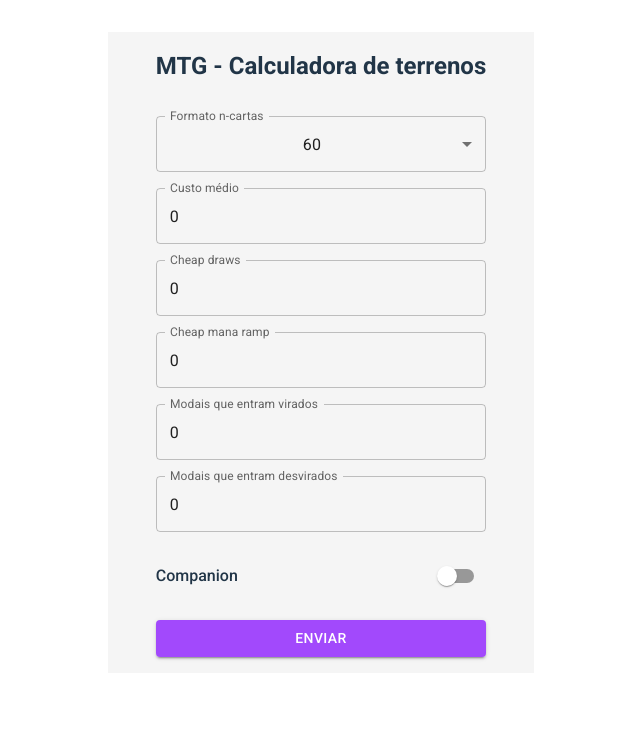
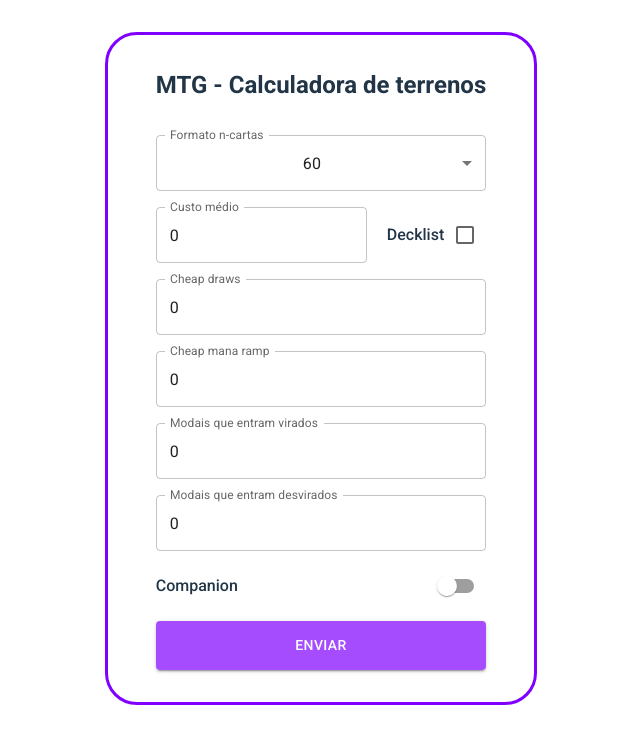
Before and after one commit to rafaelcf03/mtg-land-count, a React (Vite) app: page / in a window 1280 px wide. Shown: the top 744 px of the page, without its empty margins (319-959 px from the left). Built offline with nearby package versions, Linux system fonts and the light colour scheme.

Commit message:
feat: added deck list field and calculate avg mana value automatically

```diff
--- a/src/App.css
+++ b/src/App.css
@@ -36,15 +36,20 @@
 
 .main-body {
   margin: 0 auto;
-  height: max-content;
-  background-color: whitesmoke;
-  padding: 1rem 3rem;
+  height: auto;
+  width: auto;
+  border: solid 3px #7f00ff;
+  border-radius: 2rem;
+  background-color: white;
+  padding: 2rem 3rem;
 }
 
 .form {
   display: flex;
   flex-direction: column;
-  gap: 1em;
+  gap: 1rem;
+
+  /* justify-self: center; */
 }
 
 .switch-label {
@@ -54,8 +59,22 @@
   justify-content: space-between;
 }
 
+.decklist-label {
+  display: flex;
+  flex-direction: row;
+  align-items: center;
+}
+
+.decklist-section {
+  display: flex;
+  flex-direction: row;
+  align-items: center;
+  justify-content: space-between;
+}
+
 .text {
   font-weight: 500;
+  margin: 0;
 }
 
 .div-header {
--- a/src/App.tsx
+++ b/src/App.tsx
@@ -1,6 +1,7 @@
 import { useForm, SubmitHandler, Controller } from "react-hook-form";
 import {
   Button,
+  Checkbox,
   MenuItem,
   Switch,
   TextField,
@@ -11,10 +12,14 @@
 import "./App.css";
 import { theme } from "./themes/theme-config";
 import Header from "./components/Header";
+import api from "./providers/mtg-api";
+import { useState } from "react";
 
 const schema = z.object({
   nCardDeck: z.number(),
   avgManaValue: z.number(),
+  deckList: z.string(),
+  deckListBool: z.boolean(),
   nCheapDraw: z.number().int(),
   nCheapManaRamp: z.number().int(),
   nNonMythicLand: z.number().int(),
@@ -26,16 +31,20 @@
 
 function App() {
   const nCardDeckOptions = [60, 80, 99];
+  //const [totalManaCost, setTotalManaCost] = useState(0);
 
   const {
     handleSubmit,
     control,
     setValue,
+    watch,
     formState: { isSubmitting },
   } = useForm<FormFields>({
     defaultValues: {
       nCardDeck: 60,
       avgManaValue: 0,
+      deckList: "",
+      deckListBool: false,
       nCheapDraw: 0,
       nCheapManaRamp: 0,
       nNonMythicLand: 0,
@@ -44,6 +53,8 @@
     },
     resolver: zodResolver(schema),
   });
+
+  const isDecklistChecked = watch("deckListBool");
 
   const calculateLandCount = (data: FormFields): number => {
     let landCount = 0;
@@ -72,7 +83,7 @@
         data.nMythicLand * 0.74;
     }
 
-    return landCount;
+    return parseFloat(landCount.toFixed(2));
   };
 
   const onSubmit: SubmitHandler<FormFields> = async (data: FormFields) => {
@@ -88,10 +99,53 @@
     }
   };
 
+  const processDeckListString = async (decklist: string) => {
+    let cardsCMC: any[] = [];
+
+    const array = decklist.split("\n");
+
+    const cardNames = array.map((card) =>
+      card
+        .trim()
+        .replace(
+          /^\d+\s+([a-zA-Z0-9\s,\'\-\//]+)(?:\s+\([A-Za-z0-9]+\)\s+\d+)?$/,
+          "$1"
+        )
+    );
+
+    console.log(cardNames);
+
+    if (cardNames.length > 1) {
+      const requests = cardNames.map(async (card) => {
+        const formatedString = card
+          .toLowerCase()
+          .replace(/\s*\/\/\s*/g, " ")
+          .replace(/[\s,]+/g, "+");
+
+        const response = await api.get(`/cards/named?fuzzy=${formatedString}`);
+
+        return response.data.cmc;
+      });
+
+      cardsCMC = await Promise.all(requests);
+      console.log(cardsCMC);
+
+      // Calcula o total
+      const total = cardsCMC.reduce((acc, item) => acc + item, 0);
+      console.log("Total:", total);
+
+      // Calcula a média
+      const average = (total / cardsCMC.length).toFixed(2);
+      console.log("Média de CMC:", average);
+      setValue("avgManaValue", parseFloat(average));
+    }
+  };
+
   return (
     <ThemeProvider theme={theme}>
       <main className="main-body">
         <Header />
+
         <form noValidate onSubmit={handleSubmit(onSubmit)} className="form">
           <Controller
             control={control}
@@ -116,6 +170,7 @@
             )}
           />
 
+          <section className="decklist-section">
             <Controller
               control={control}
               name="avgManaValue"
@@ -131,6 +186,46 @@
                 />
               )}
             />
+
+            <label className="decklist-label">
+              <p className="text">Decklist</p>
+              <Controller
+                control={control}
+                name="deckListBool"
+                defaultValue={false}
+                render={({ field: { onChange, value } }) => (
+                  <Checkbox
+                    onChange={() => {
+                      onChange(!value);
+                    }}
+                    checked={value}
+                    color="violet"
+                  />
+                )}
+              />
+            </label>
+          </section>
+
+          {isDecklistChecked && (
+            <Controller
+              control={control}
+              name="deckList"
+              render={({ field: { onChange, value } }) => (
+                <TextField
+                  type="text"
+                  label="Lista de cartas"
+                  variant="outlined"
+                  multiline
+                  rows={4}
+                  onChange={(e) => {
+                    onChange(e.target.value);
+                    processDeckListString(e.target.value);
+                  }}
+                  value={value}
+                />
+              )}
+            />
+          )}
 
           <Controller
             control={control}
@@ -220,6 +315,7 @@
             variant="contained"
             disabled={isSubmitting}
             color="violet"
+            sx={{ paddingY: 1.5 }}
           >
             Enviar
           </Button>
--- a/src/themes/theme-config.ts
+++ b/src/themes/theme-config.ts
@@ -12,6 +12,12 @@
 
 declare module "@mui/material/Switch" {
   interface SwitchPropsColorOverrides {
+    violet: true;
+  }
+}
+
+declare module "@mui/material/Checkbox" {
+  interface CheckboxPropsColorOverrides {
     violet: true;
   }
 }
```
Also changed, not shown: .txt (added). Lines whose indentation alone changed are shown as unchanged.
